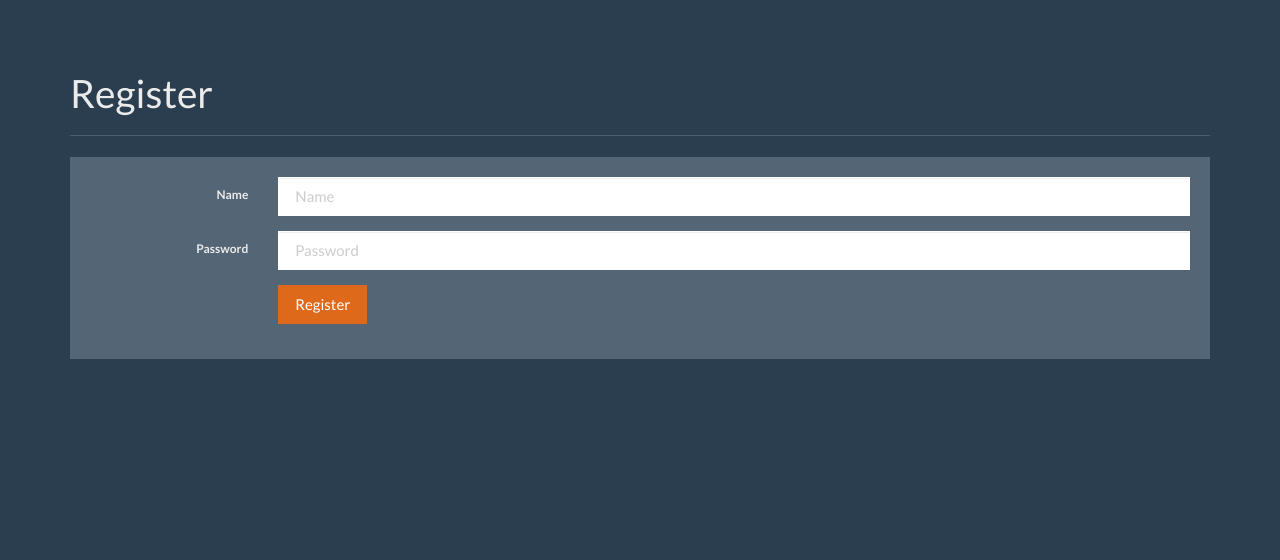
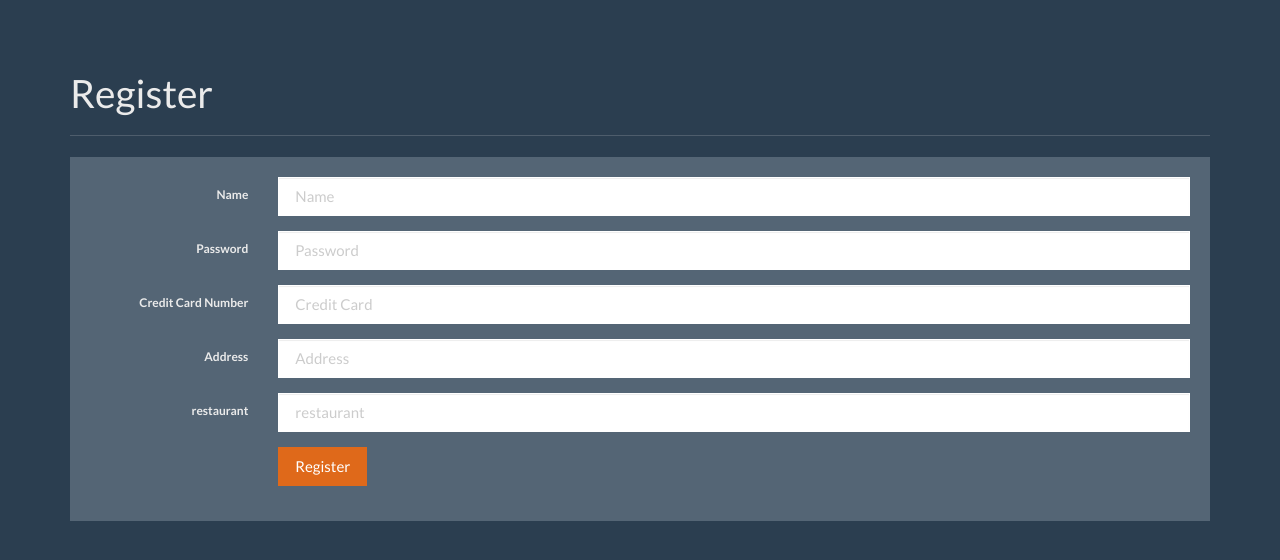
Before and after one commit to csc322-restaurant/Online-Restaurant-System, a Flask app: page /register in a window 1280 px wide. Shown: the part 40-600 px from the top of the page. Run offline with Flask 2, Linux system fonts and the light colour scheme; some libraries are stand-ins or nearby versions.

Commit message:
testing html

```diff
--- a/flask_qa/templates/home.html
+++ b/flask_qa/templates/home.html
@@ -1,9 +1,9 @@
 {% extends 'base.html' %}
-{% block title %}Questions & Answers{% endblock %}
+{% block title %}Sushi Restaurant{% endblock %}
 
 {% block content %}
       <div class="page-header">
-        <h1>Answered Questions</h1>
+        <h1>Welcome</h1>
       </div>
       <div class="row">
         <div class="col-lg-12">
--- a/flask_qa/templates/register.html
+++ b/flask_qa/templates/register.html
@@ -23,6 +23,24 @@
                     </div>
                   </div>
                   <div class="form-group">
+                    <label for="inputPassword" class="col-lg-2 control-label">Credit Card Number</label>
+                    <div class="col-lg-10">
+                      <input type="password" class="form-control" name="creditCardNumber" id="inputPassword" placeholder="Credit Card">
+                    </div>
+                  </div>
+                  <div class="form-group">
+                    <label for="inputPassword" class="col-lg-2 control-label">Address</label>
+                    <div class="col-lg-10">
+                      <input type="text" class="form-control" name="Address" id="inputPassword" placeholder="Address">
+                    </div>
+                  </div>
+                  <div class="form-group">
+                    <label for="inputPassword" class="col-lg-2 control-label">restaurant</label>
+                    <div class="col-lg-10">
+                      <input type="text" class="form-control" name="restaurant" id="inputPassword" placeholder="restaurant">
+                    </div>
+                  </div>
+                  <div class="form-group">
                     <div class="col-lg-10 col-lg-offset-2">
                       <button type="submit" class="btn btn-primary">Register</button>
                     </div>
```
Also changed, not shown: 1 other file.
